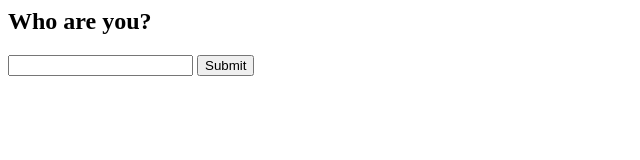
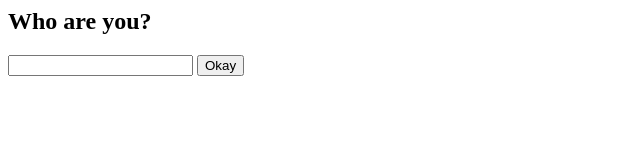
Before and after one commit to monban/ucg, a plain HTML site: page www/index.html in a window 1280 px wide. Shown: the full height of the page, 0-640 px from the left. Drawn offline with Linux system fonts and the light colour scheme.

Commit message:
just use a <button>

```diff
--- a/www/index.html
+++ b/www/index.html
@@ -33,7 +33,7 @@
 			<h2>Who are you?</h2>
 			<form id="form-login">
 				<input type="text" name="userName">
-				<input type="button" value="Submit">
+				<button>Okay</button>
 			</form>
 		</main>
 	</body>
```
